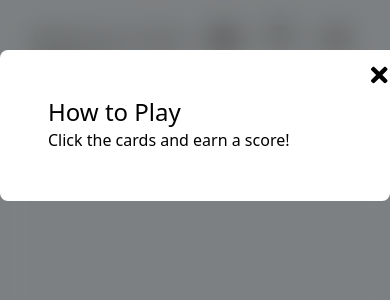
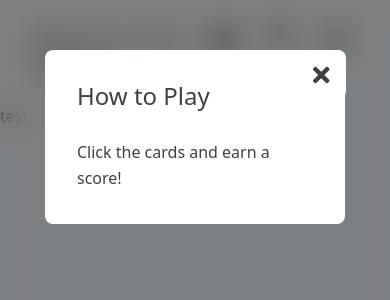
Before and after one commit to AnOrdinaryUsername/Memory-Card-Game, a React (Create React App) app: page / in a window 390 px wide. Both pictures are taken after a click on the button 224 px from the left and 39 px from the top of the page. Shown: the top 300 px of the page. Built offline with nearby package versions, Linux system fonts and the light colour scheme.

Commit message:
feat: Make Modal fit on mobile

```diff
--- a/src/components/molecules/Modal.jsx
+++ b/src/components/molecules/Modal.jsx
@@ -12,6 +12,7 @@ const Overlay = styled.div`
     bottom: 0;
     left: 0;
     overflow: auto;
+    z-index: 1;
 `;
 
 const Background = styled.div`
@@ -30,27 +31,47 @@ const modalEnter = keyframes`
 `;
 
 const ModalContainer = styled.div`
-    padding: 4.8rem;
+    padding: 3.2rem;
     position: relative;
     z-index: 1;
     background: white;
     border-radius: 0.8rem;
-    max-width: 60rem;
+    max-width: 30rem;
     width: 100%;
-    margin: 5rem auto;
+    margin: 5rem auto 0;
     animation: ${modalEnter} 0.3s cubic-bezier(0.07, 0.7, 0.69, 1.01) calc(1 * 0.05s) 1 backwards;
+
+    @media (min-width: 576px) {
+        padding: 4.8rem;
+        max-width: 60rem;
+    }
 
     & .exit-button {
         position: absolute;
         top: 0;
-        left: 91%;
+        left: 84%;
         border-radius: inherit;
         padding: 0.8rem 1.6rem;
         font-size: 2.4rem;
     }
 
+    @media (min-width: 576px) {
+        & .exit-button {
+            left: 91%;
+        }
+    }
+
+    & h1 {
+        font-weight: 500;
+        margin-bottom: 2.8rem;
+    }
+
+    & p:not(:last-child) {
+        margin-bottom: 2rem;
+    }
+
     & * {
-        color: black;
+        color: hsl(0, 0%, 25%);
     }
 `;
 
```
